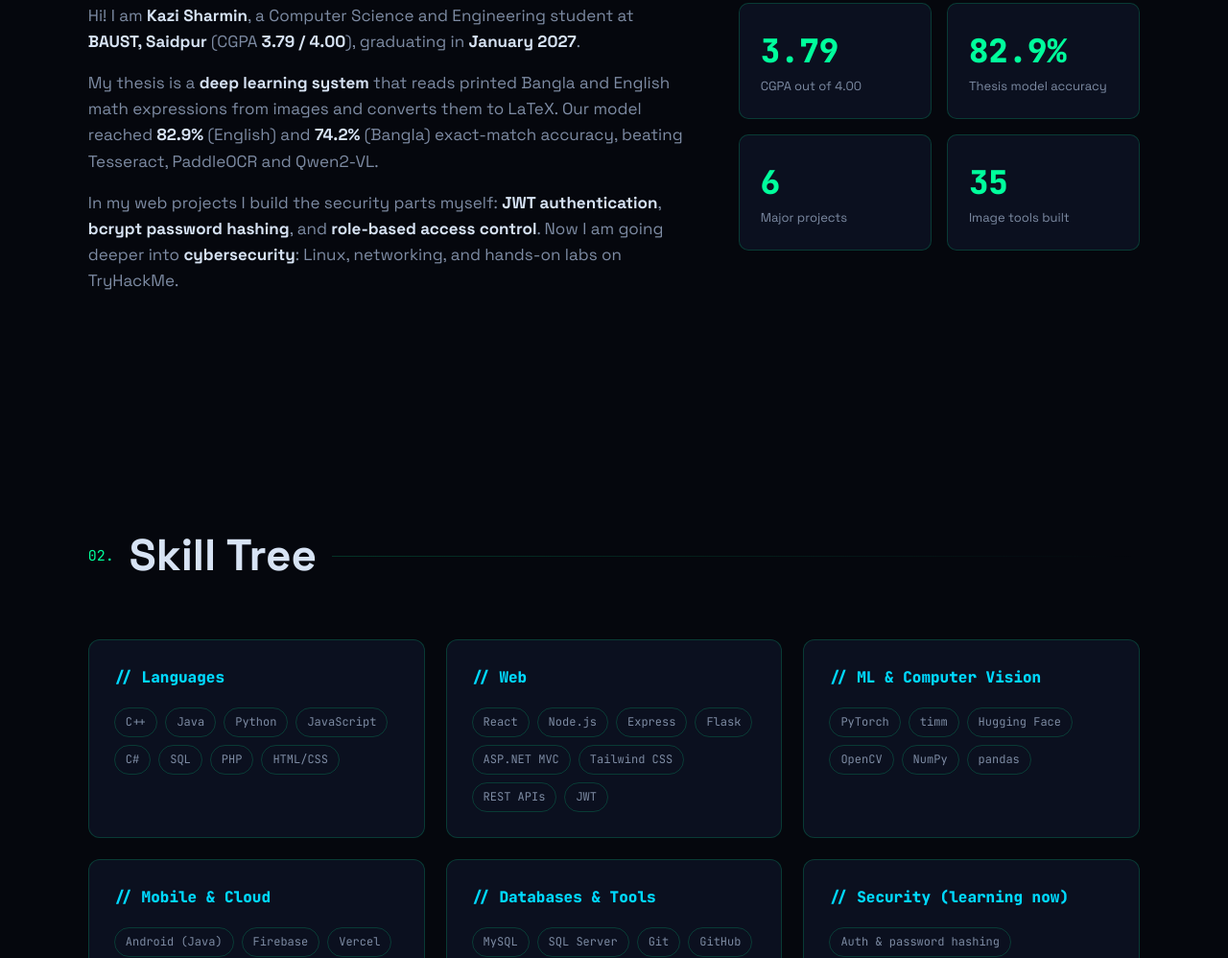
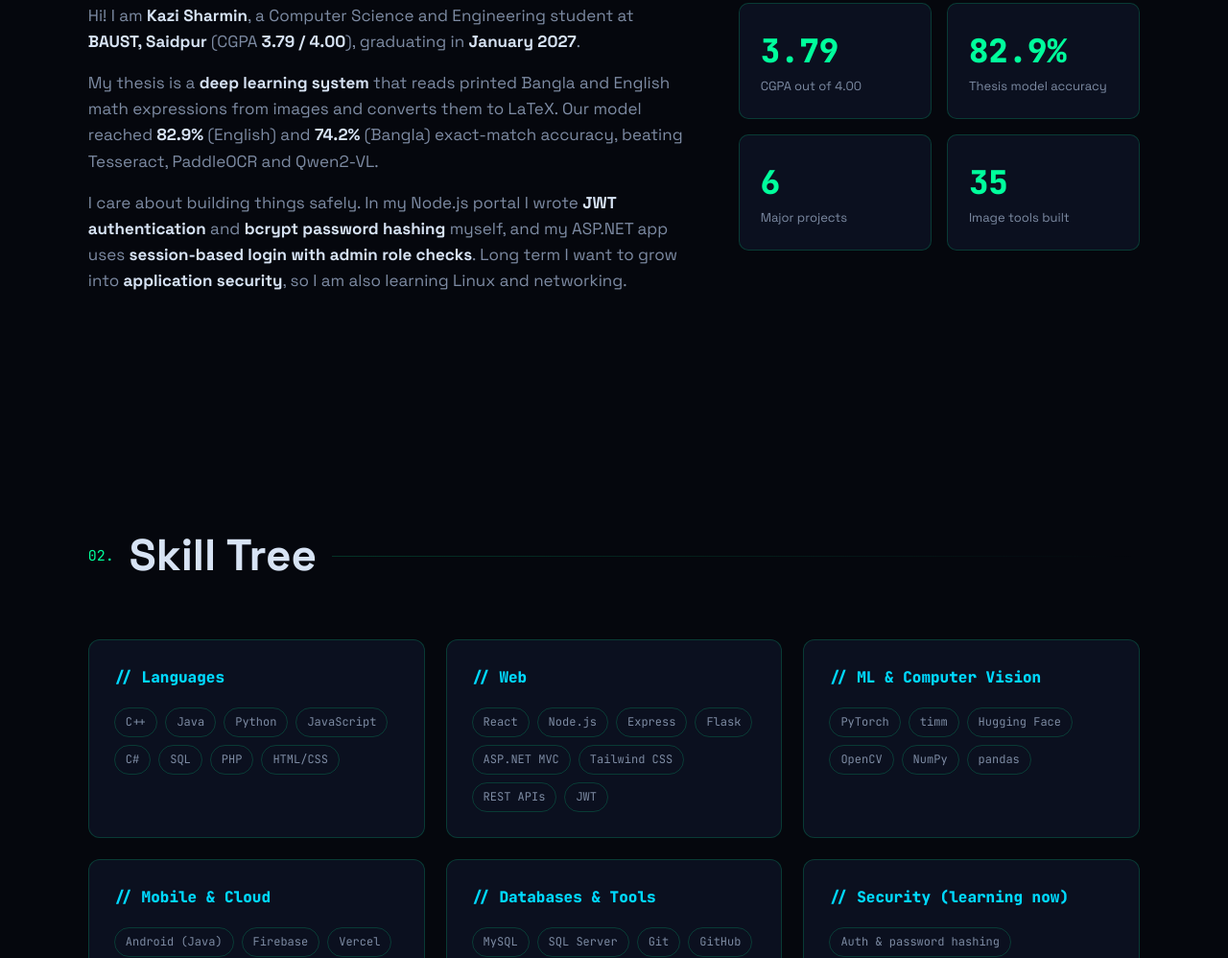
Before and after one commit to kazisharmin/Portfolio, a plain HTML site: page index.html in a window 1280 px wide. Shown: the part 1031-2029 px from the top of the page at 96% size. Drawn offline with Linux system fonts and the light colour scheme.

Commit message:
Revise personal introduction and security focus
Updated personal introduction and project descriptions to emphasize security practices and learning goals.

```diff
--- a/index.html
+++ b/index.html
@@ -313,7 +313,7 @@ const ME = {
   about: [
     "Hi! I am <b>Kazi Sharmin</b>, a Computer Science and Engineering student at <b>BAUST, Saidpur</b> (CGPA <b>3.79 / 4.00</b>), graduating in <b>January 2027</b>.",
     "My thesis is a <b>deep learning system</b> that reads printed Bangla and English math expressions from images and converts them to LaTeX. Our model reached <b>82.9%</b> (English) and <b>74.2%</b> (Bangla) exact-match accuracy, beating Tesseract, PaddleOCR and Qwen2-VL.",
-    "In my web projects I build the security parts myself: <b>JWT authentication</b>, <b>bcrypt password hashing</b>, and <b>role-based access control</b>. Now I am going deeper into <b>cybersecurity</b>: Linux, networking, and hands-on labs on TryHackMe."
+    "I care about building things safely. In my Node.js portal I wrote <b>JWT authentication</b> and <b>bcrypt password hashing</b> myself, and my ASP.NET app uses <b>session-based login with admin role checks</b>. Long term I want to grow into <b>application security</b>, so I am also learning Linux and networking."
   ],
   stats: [["3.79","CGPA out of 4.00"],["82.9%","Thesis model accuracy"],["6","Major projects"],["35","Image tools built"]],
   skills: {
```
